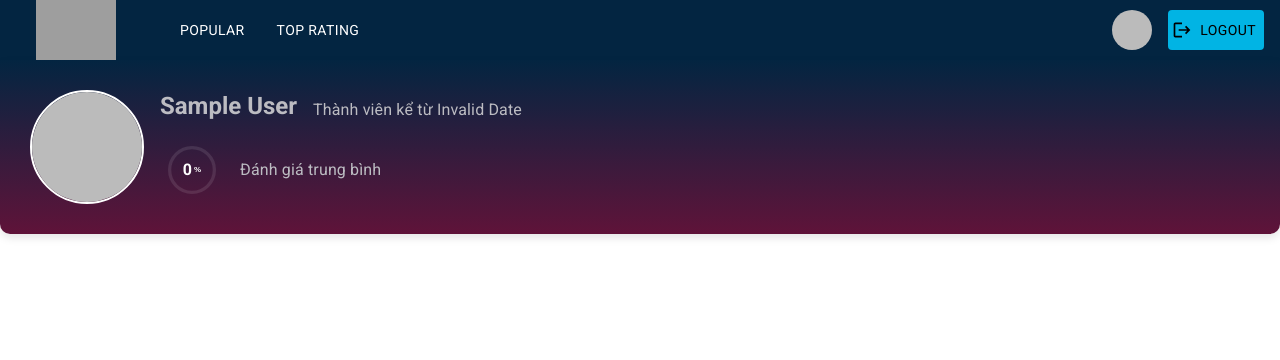
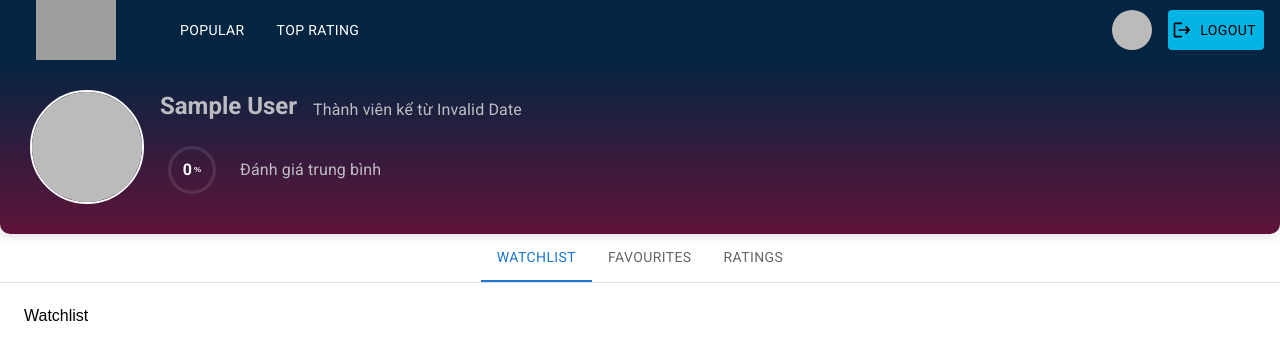
Before and after one commit to webadvance-finalproject/awad-frontend, a React (Vite) app: page /profile in a window 1280 px wide. Shown: the top 360 px of the page. Built offline with nearby package versions, Linux system fonts and the light colour scheme; no server answers; sample sign-in values are in the browser's storage; grey boxes are pictures that could not be loaded.

Commit message:
Add tab navigation to Profile component for Watchlist, Favourites, and Ratings

```diff
--- a/src/pages/Profile.jsx
+++ b/src/pages/Profile.jsx
@@ -3,6 +3,7 @@ import { useNavigate } from 'react-router-dom'
 import { useStore } from '../store'
 import { signOut } from 'firebase/auth';
 import { auth } from '../config/firebase';
+import PropTypes from 'prop-types';
 
 // service
 import { getRatings } from '../service/UserService';
@@ -12,11 +13,41 @@ import {
     Avatar,
     Stack,
     Typography,
-    Box
+    Box,
+    Tabs,
+    Tab,
 } from '@mui/material';
 import styles from './Profile.module.css';
 import Header from "../components/Header";
 import VoteAverageCircle from '../components/VoteAverageCircle';
+
+// tabs
+CustomTabPanel.propTypes = {
+    children: PropTypes.node,
+    index: PropTypes.number.isRequired,
+    value: PropTypes.number.isRequired,
+};
+function CustomTabPanel(props) {
+    const { children, value, index, ...other } = props;
+
+    return (
+        <div
+            role="tabpanel"
+            hidden={value !== index}
+            id={`simple-tabpanel-${index}`}
+            aria-labelledby={`simple-tab-${index}`}
+            {...other}
+        >
+            {value === index && <Box sx={{ p: 3 }}>{children}</Box>}
+        </div>
+    );
+}
+function a11yProps(index) {
+    return {
+        id: `simple-tab-${index}`,
+        'aria-controls': `simple-tabpanel-${index}`,
+    };
+}
 
 const Profile = () => {
     const user = useStore((state) => state.user);
@@ -28,6 +59,12 @@ const Profile = () => {
         signOut(auth);
         navigate('/login');
     }
+
+    // tabs
+    const [tab, setTab] = useState(0);
+    const handleTabChange = (event, newValue) => {
+        setTab(newValue);
+    };
 
     useEffect(() => {
         const fetchRatings = async () => {
@@ -97,6 +134,24 @@ const Profile = () => {
                             </Stack>
                         </Stack>
                     </Stack>
+                    <Box sx={{ width: '100%' }}>
+                        <Box sx={{ borderBottom: 1, borderColor: 'divider', alignItems: 'center', justifyContent: 'center', display: 'flex' }}>
+                            <Tabs value={tab} onChange={handleTabChange} aria-label="basic tabs example">
+                                <Tab label="Watchlist" {...a11yProps(0)} />
+                                <Tab label="Favourites" {...a11yProps(1)} />
+                                <Tab label="Ratings" {...a11yProps(2)} />
+                            </Tabs>
+                        </Box>
+                        <CustomTabPanel value={tab} index={0}>
+                            Watchlist
+                        </CustomTabPanel>
+                        <CustomTabPanel value={tab} index={1}>
+                            Favourites
+                        </CustomTabPanel>
+                        <CustomTabPanel value={tab} index={2}>
+                            Ratings
+                        </CustomTabPanel>
+                    </Box>
                 </div>
             ) : (
                 <div>Loading...</div>
```
